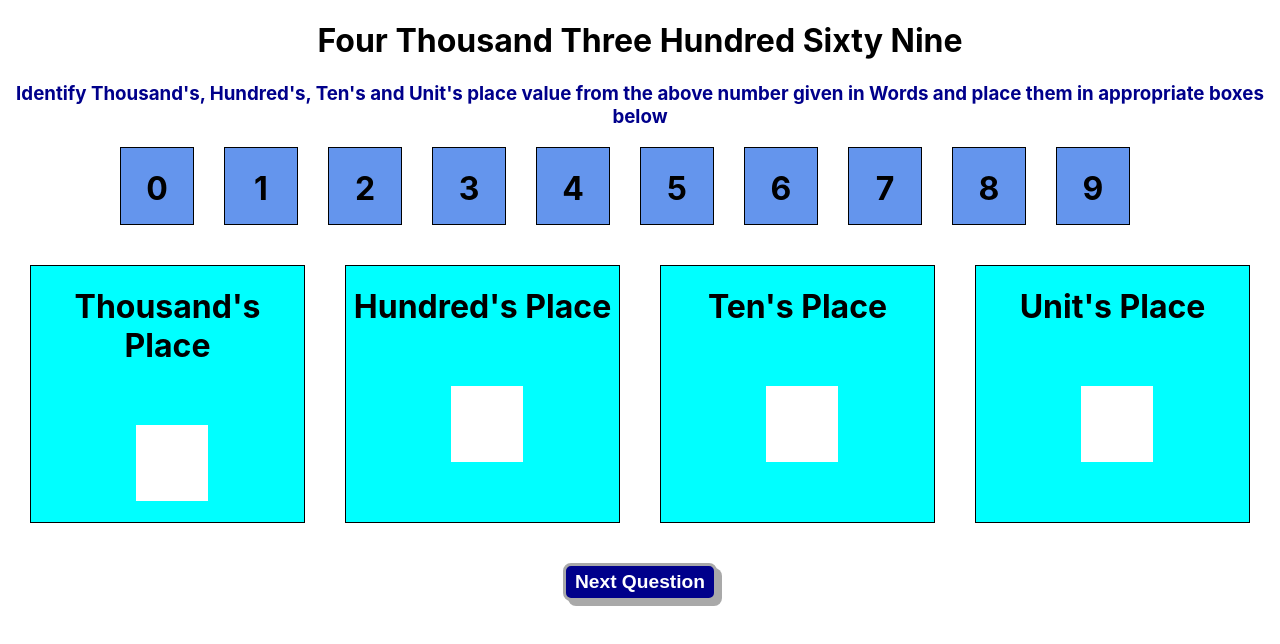
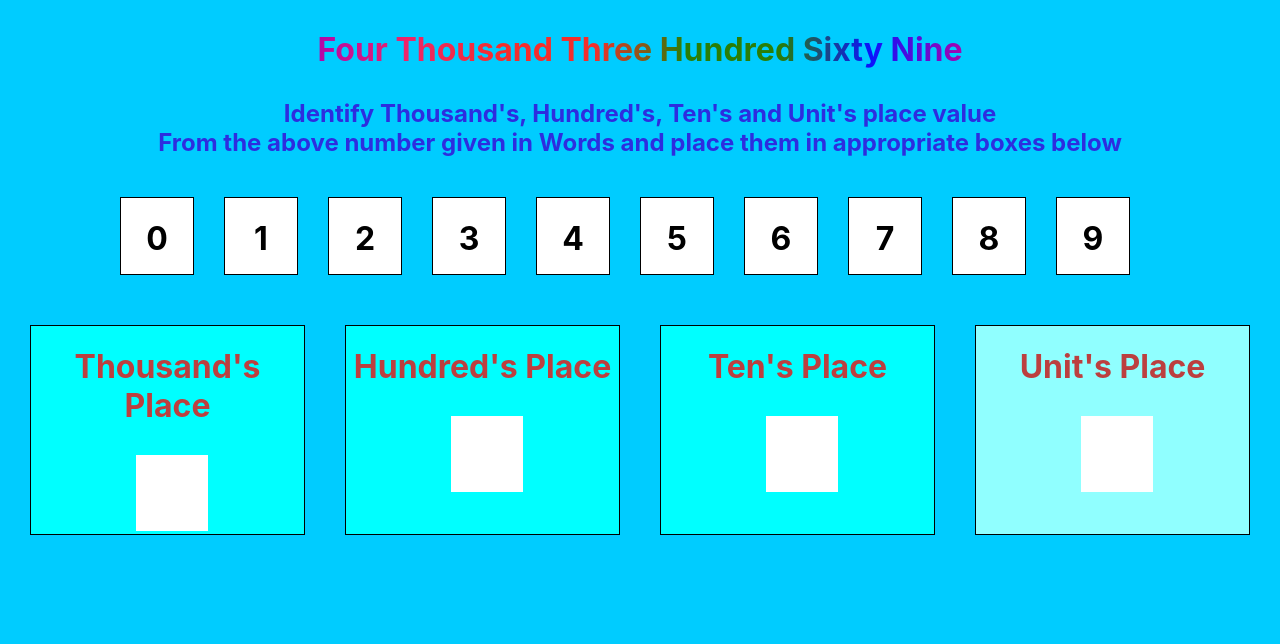
Before and after one commit to mugs912/place-value, a React (Create React App) app: page / in a window 1280 px wide. Shown: the top 644 px of the page. Built offline with nearby package versions, Linux system fonts and the light colour scheme.

Commit message:
added some simple animations

```diff
--- a/src/App.css
+++ b/src/App.css
@@ -1,4 +1,5 @@
 .App {
+  background-color: #3366FF;
   text-align: center;
   flex-direction: column;
   justify-items:start;
@@ -7,32 +8,3 @@
   flex-direction: column;
   background-color:yellow;
 }
-
-.btn-div{
-  margin-top: 40px;
-  align-items: center;
-}
-
-.btn {
-  height: 2em;
-  width: 8em;
-  border-radius: 8px;
-  border: darkgray solid 3px;
-  box-shadow: 5px 5px darkgrey;
-  font-weight: bold;
-  font-size: larger;
-  align-self: center;
-  background-color: darkblue;
-  color: white;
-}
-
-.btn:hover{
-  background-color:white;
-  color: darkblue;
-}
-
-.btn:active {
-  background-color: white;
-  box-shadow: 0 5px darkgray;
-  transform: translateY(4px);
-}
--- a/src/App.js
+++ b/src/App.js
@@ -1,3 +1,4 @@
+import React from "react";
 import './App.css'
 import GenerateNumber from "./Components/GenerateNumber/GenerateNumber"
 
@@ -6,9 +7,6 @@ export default function App() {
   return (
     <div className="App">
         <GenerateNumber/>
-        <div className='btn-div'>
-          <button className='btn' onClick={() => {window.location.reload(false)} }>Next Question</button>
-        </div>
     </div>
   );
 
--- a/src/Components/BoxList/BoxList.css
+++ b/src/Components/BoxList/BoxList.css
@@ -9,13 +9,18 @@
 
 .color-dim
 {
+    background-color: white;
     border: black solid 1px;
-    background-color:cornflowerblue;
+    margin-top: 10px;
+    margin-bottom: 10px;
     height: 4em;
     width: 4.5em;
     margin-right: 30px;
     padding-bottom: 12px;
     text-align: center;
+    animation-name: numlist;
+    animation-duration: 2s;
+    animation-delay: -1s;
 }
 
 .color-white
@@ -40,34 +45,43 @@
     margin-top: 40px;
     margin-left: 20px;
     margin-right: 20px;
-    height: 16em;
+    height: 13em;
     width: 20em;
     background-color: aqua;
     border: black solid 1px;
     text-align: center;
+    animation-name: placelist;
+    animation-duration: 2s;
+    animation-delay: -1s;
 }
 .first
 {
     margin-top: 40px;
     margin-left: 0px;
     margin-right: 20px;
-    height: 16em;
+    height: 13em;
     width: 20em;
     background-color: aqua;
     border: black solid 1px;
     text-align: center;
     align-items: center;
+    animation-name: placelist;
+    animation-duration: 2s;
+    animation-delay: -1s;
 }
 .last
 {
     margin-top: 40px;
     margin-left: 20px;
     margin-right: 30px;
-    height: 16em;
+    height: 13em;
     width: 20em;
-    background-color: aqua;
+    background-color: rgb(144, 255, 255);
     border: black solid 1px;
     text-align: center;
+    animation-name: placelist;
+    animation-duration: 2s;
+    animation-delay: -1s;
 }
 
 .inside-div
@@ -76,7 +90,7 @@
     background-color: cornflowerblue;
     height: 4em;
     width: 4.5em;
-    margin-top: 60px;
+    margin-top: 30px;
     margin-left: 105px;
     padding-bottom: 12px;
     text-align: center;
@@ -87,7 +101,7 @@
     background-color: white;
     height: 4em;
     width: 4.5em;
-    margin-top: 60px;
+    margin-top: 30px;
     margin-left: 105px;
     padding-bottom: 12px;
     text-align: center;
@@ -95,18 +109,85 @@
 
 .win
 {
+    margin-top: 30px;
+    margin-bottom: 30px;
     color: green;
     text-align: center;
+    animation-name: win;
+    animation-duration: 1s;
+    animation-iteration-count: infinite;
+    animation-direction: alternate;
 }
 
 .not-win
 {
+    margin-top: 30px;
+    margin-bottom: 30px;
     color: red;
     text-align: center;
+    animation-name: not-win;
+    animation-duration: 1s;
+    animation-iteration-count: infinite;
+    animation-direction: alternate;
 }
 
 .instruction
 {
-    color:darkblue;
+    margin-top: 30px;
+    margin-bottom: 30px;
+    color:rgb(45, 45, 223);
     text-align: center;
+    animation-name: instruction;
+    animation-duration: 2s;
+    animation-direction: alternate;
 }
+
+.place
+{
+    animation-name: place;
+    animation-duration: 1s;
+    animation-iteration-count: infinite;
+    animation-direction: alternate;
+}
+
+@keyframes numlist
+{
+    25% {margin-right: 0px; background-color: #00CCFF; border:  #00CCFF;}
+    50% {margin-right: 14px; background-color:  #00CCFF; border:  #00CCFF;}
+    75% {margin-right: 28px; background-color:  #00CCFF; border:  #00CCFF;}
+    100% {margin-right: 42px; background-color:  #00CCFF; border:  #00CCFF;}
+}
+
+@keyframes placelist
+{
+    25% {border-radius: 150px ; background-color: white; border: white;}
+    50% {border-radius: 100px; background-color: white; border: white;}
+    75% {border-radius: 50px; background-color: white; border: white;}
+    100% {border-radius: 0px; background-color: white; border: white;}
+}
+
+@keyframes win
+{
+    from {color: rgb(193, 241, 193)}
+    to {color: green}
+}
+
+@keyframes not-win
+{
+    from {color:rgb(224, 123, 123)}
+    to {color: red}
+}
+
+@keyframes instruction
+{
+    0% {opacity: 0; transform: translateX(100px);}
+    25% {opacity: 0.3; transform: translateX(50);}
+    50% {opacity: 0.5; transform: translateX(-50px);}
+    100% {opacity: 1; transform: translate(0);}
+}
+
+@keyframes place
+{
+    from {color:rgb(231, 162, 162)}
+    to {color: rgb(179, 42, 42)}
+}
--- a/src/Components/BoxList/BoxList.js
+++ b/src/Components/BoxList/BoxList.js
@@ -1,12 +1,13 @@
 import React, { Component } from 'react'
 import './BoxList.css'
 import Confetti from "react-confetti"
+import NextButton from "../NextButton/NextButton";
 
 export default class BoxList extends Component{
 
     lst = this.props.list
-    counts = this.props.count
     isWin = -1
+    isNext = -1
 
     state = {
         numberList : [0,1,2,3,4,5,6,7,8,9],
@@ -27,8 +28,14 @@ export default class BoxList extends Component{
             )
         else
             return(
-                <h3 className='instruction'>Identify Thousand's, Hundred's, Ten's and Unit's place value from the above number given in Words and place them in appropriate boxes below</h3>
+                <h2 className='instruction'>Identify Thousand's, Hundred's, Ten's and Unit's place value<br></br> From the above number given in Words and place them in appropriate boxes below</h2>
             )
+    }
+
+    showButton(val)
+    {
+        if(val === 1)
+            return(<NextButton/>)
     }
 
     onDragStart(ev, id){
@@ -40,16 +47,10 @@ export default class BoxList extends Component{
     }
 
     onDrop(ev,id) {
-        let number = this.state.numberList
         let place = this.state.placeList
         let drag = ev.dataTransfer.getData("drag")
-        place[id] = number[drag]
-        if(this.counts[number[drag]])
-            this.counts[number[drag]] === 1 ? number[drag] = null : this.counts[number[drag]]--
-        else
-            number[drag] = null
+        place[id] = this.state.numberList[drag]
         this.setState({
-            numberList : number,
             placeList : place
         })
     }
@@ -61,15 +62,6 @@ export default class BoxList extends Component{
         };
 
         this.state.numberList.map((el,i) => {
-            if(this.state.numberList[i]==null)
-                return(
-                    tasks.numberList.push(
-                        <div className='color-white' key={i} onDragStart = {(e) => this.onDragStart(e,i)} draggable>
-                            <h1>{this.state.numberList[i]}</h1>
-                        </div>
-                    )
-                );
-            else
             return(
                 tasks.numberList.push(
                     <div className='color-dim' key={i} onDragStart = {(e) => this.onDragStart(e,i)} draggable>
@@ -82,7 +74,7 @@ export default class BoxList extends Component{
         if(this.state.placeList[0] != null)
             tasks.placeList.push(
                 <div key={0} className='first'>
-                    <h1>Thousand's Place</h1>
+                    <h1 className='place'>Thousand's Place</h1>
                     <div className='inside-div' onDragOver={(e) => this.onDragOver(e)} onDrop={(e)=> this.onDrop(e,0)}>
                         <h1>{this.state.placeList[0]}</h1>
                     </div>
@@ -91,7 +83,7 @@ export default class BoxList extends Component{
         else
             tasks.placeList.push(
                 <div key={0} className='first'>
-                    <h1>Thousand's Place</h1>
+                    <h1 className='place'>Thousand's Place</h1>
                     <div className='initial-div' onDragOver={(e) => this.onDragOver(e)} onDrop={(e)=> this.onDrop(e,0)}>
                         <h1>{this.state.placeList[0]}</h1>
                     </div>
@@ -101,7 +93,7 @@ export default class BoxList extends Component{
         if(this.state.placeList[1] != null)
             tasks.placeList.push(
                 <div key={1} className='margin'>
-                    <h1>Hundred's Place</h1>
+                    <h1 className='place'>Hundred's Place</h1>
                     <div className='inside-div' onDragOver={(e)=>this.onDragOver(e)} onDrop={(e)=> this.onDrop(e,1)}>
                         <h1>{this.state.placeList[1]}</h1>
                     </div>
@@ -110,7 +102,7 @@ export default class BoxList extends Component{
         else
             tasks.placeList.push(
                 <div key={1} className='margin'>
-                    <h1>Hundred's Place</h1>
+                    <h1 className='place'>Hundred's Place</h1>
                     <div className='initial-div' onDragOver={(e)=>this.onDragOver(e)} onDrop={(e)=> this.onDrop(e,1)}>
                         <h1>{this.state.placeList[1]}</h1>
                     </div>
@@ -120,7 +112,7 @@ export default class BoxList extends Component{
         if(this.state.placeList[2] != null)
             tasks.placeList.push(
                 <div key={2} className='margin'>
-                    <h1>Ten's Place</h1>
+                    <h1 className='place'>Ten's Place</h1>
                     <div className='inside-div' onDragOver={(e)=>this.onDragOver(e)} onDrop={(e)=> this.onDrop(e,2)}>
                         <h1>{this.state.placeList[2]}</h1>
                     </div>
@@ -129,7 +121,7 @@ export default class BoxList extends Component{
         else
             tasks.placeList.push(
                 <div key={2} className='margin'>
-                    <h1>Ten's Place</h1>
+                    <h1 className='place'>Ten's Place</h1>
                     <div className='initial-div' onDragOver={(e)=>this.onDragOver(e)} onDrop={(e)=> this.onDrop(e,2)}>
                         <h1>{this.state.placeList[2]}</h1>
                     </div>
@@ -139,7 +131,7 @@ export default class BoxList extends Component{
         if(this.state.placeList[3] != null)
             tasks.placeList.push(
                 <div key={3} className='last'>
-                    <h1>Unit's Place</h1>
+                    <h1 className='place'>Unit's Place</h1>
                     <div className='inside-div' onDragOver={(e)=>this.onDragOver(e)} onDrop={(e)=> this.onDrop(e,3)}>
                         <h1>{this.state.placeList[3]}</h1>
                     </div>
@@ -148,7 +140,7 @@ export default class BoxList extends Component{
         else
             tasks.placeList.push(
                 <div key={3} className='last'>
-                    <h1>Unit's Place</h1>
+                    <h1 className='place'>Unit's Place</h1>
                     <div className='initial-div' onDragOver={(e)=>this.onDragOver(e)} onDrop={(e)=> this.onDrop(e,3)}>
                         <h1>{this.state.placeList[3]}</h1>
                     </div>
@@ -158,10 +150,12 @@ export default class BoxList extends Component{
         if(this.state.placeList.filter((item) => item!=null).length === 4 && this.lst.every((li,i) => li===this.state.placeList[i]))
         {
             this.isWin = 1
+            this.isNext = 1
         }
         else if(this.state.placeList.filter((item) => item!=null).length === 4)
         {
             this.isWin = 0
+            this.isNext = 0
         }
 
         return(
@@ -180,6 +174,10 @@ export default class BoxList extends Component{
                 <div className='arrangement'>
                     {tasks.placeList}
                 </div>
+
+                {
+                    this.showButton(this.isNext)
+                }
             </div>
         )
     }
--- /dev/null
+++ b/src/Components/GenerateNumber/GenerateNumber.css
@@ -0,0 +1,28 @@
+.que
+{
+    margin-top: 30px;
+    animation-name: que;
+    animation-duration: 2s;
+    animation-direction: alternate;
+    color: rgb(243, 242, 174);
+}
+
+.que.rainbow .text
+{
+    background: red;
+    background: -webkit-linear-gradient(left, #b306a9, #ef2667, #f42e2c,  #f42e2c, #2a7e07, #2a7e07, #0b13fd, #a804af);
+    background: -o-linear-gradient(left, #b306a9, #ef2667, #f42e2c,  #f42e2c, #2a7e07, #2a7e07, #0b13fd, #a804af);
+    background: -moz-linear-gradient(left, #b306a9, #ef2667, #f42e2c,  #f42e2c,#2a7e07, #2a7e07, #0b13fd, #a804af);
+    background: linear-gradient(to right, #b306a9, #ef2667, #f42e2c,  #f42e2c,#2a7e07, #2a7e07, #0b13fd, #a804af);
+    background-clip: text;
+    -webkit-background-clip: text;
+    -webkit-text-fill-color: transparent;
+}
+
+@keyframes que
+{
+    0% {opacity: 0; transform: translateX(-100px);}
+    25% {opacity: 0.3; transform: translateX(-50);}
+    50% {opacity: 0.5; transform: translateX(50px);}
+    100% {opacity: 1; transform: translate(0);}
+}
--- a/src/Components/GenerateNumber/GenerateNumber.js
+++ b/src/Components/GenerateNumber/GenerateNumber.js
@@ -1,5 +1,6 @@
 import React, {Component} from 'react'
 import BoxList from '../BoxList/BoxList'
+import './GenerateNumber.css'
 
 export default class GenerateNumber extends Component{
 
@@ -8,11 +9,12 @@ export default class GenerateNumber extends Component{
     teens = ['Ten','Eleven','Twelve','Thirteen','Fourteen','Fifteen','Sixteen','Seventeen','Eighteen','Nineteen']
 
     convertToWords() {
+        let numList
+        let que = ''
         let num = Math.floor(1000+(Math.random()*9000))
-        let que = ''
-        let counts = {}
         let i = 3
-        let numList = Array(4)
+        console.log("different number")
+        numList = Array(4)
         while(num !== 0)
         {
           numList[i] = num%10
@@ -20,7 +22,6 @@ export default class GenerateNumber extends Component{
           i--
         }
         que = numList.map((item,index) => {
-          counts[item] = counts[item] ? counts[item] + 1 : 1;
           if (index === 0)
             return  (que + this.numWords[item] + ' Thousand ')
           else if(index === 1 && item !== 0)
@@ -36,15 +37,19 @@ export default class GenerateNumber extends Component{
             return (que + this.numWords[item])
           else return (que + '');
         })
-        return ({'list':numList,'word':(que[0] + que[1] + que[2] + que[3]),'count':counts})
+        return ({'list':numList,'word':(que[0] + que[1] + que[2] + que[3])})
     }
 
     render(){
         var question = this.convertToWords()
         return(
           <div>
-            <h1>{question.word}</h1>
-            <BoxList list={question.list} count={question.count}/>
+              <h1 className='que rainbow'>
+                <span className='text'>
+                  {question.word}
+                </span>
+              </h1>
+            <BoxList list={question.list}/>
           </div>
         );
     }
--- /dev/null
+++ b/src/Components/NextButton/NextButton.css
@@ -0,0 +1,38 @@
+.btn-div{
+    margin-top: 40px;
+    align-items: center;
+  }
+
+  .btn {
+    height: 2em;
+    width: 8em;
+    border-radius: 8px;
+    border: darkgray solid 3px;
+    box-shadow: 5px 5px darkgrey;
+    font-weight: bold;
+    font-size: larger;
+    align-self: center;
+    background-color: darkblue;
+    animation-name: btn;
+    animation-duration: 2s;
+    animation-direction: alternate;
+    color: white;
+  }
+
+  .btn:hover{
+    background-color:white;
+    color: darkblue;
+  }
+
+  .btn:active {
+    background-color: white;
+    box-shadow: 0 5px darkgray;
+    transform: translateY(4px);
+  }
+
+  @keyframes btn{
+    0% {opacity: 0; transform: translateY(50px);}
+    25% {opacity: 0.3; transform: translateY(20);}
+    50% {opacity: 0.5; transform: translateY(-20px);}
+    100% {opacity: 1; transform: translate(0);}
+  }
--- /dev/null
+++ b/src/Components/NextButton/NextButton.js
@@ -0,0 +1,11 @@
+import React from "react";
+import './NextButton.css'
+
+export default function NextButton() {
+
+    return (
+        <div className='btn-div'>
+            <button className='btn' onClick={() => {window.location.reload(false)} }>Next Question</button>
+        </div>
+    );
+}
--- a/src/index.css
+++ b/src/index.css
@@ -1,5 +1,6 @@
 body {
   margin: 0px;
+  background-color: #00CCFF;
   font-family: -apple-system, BlinkMacSystemFont, 'Segoe UI', 'Roboto', 'Oxygen',
     'Ubuntu', 'Cantarell', 'Fira Sans', 'Droid Sans', 'Helvetica Neue',
     sans-serif;
```
Also changed, not shown: 1 other file (tests, documents, lock files or other folders). Lines whose indentation alone changed are shown as unchanged.
